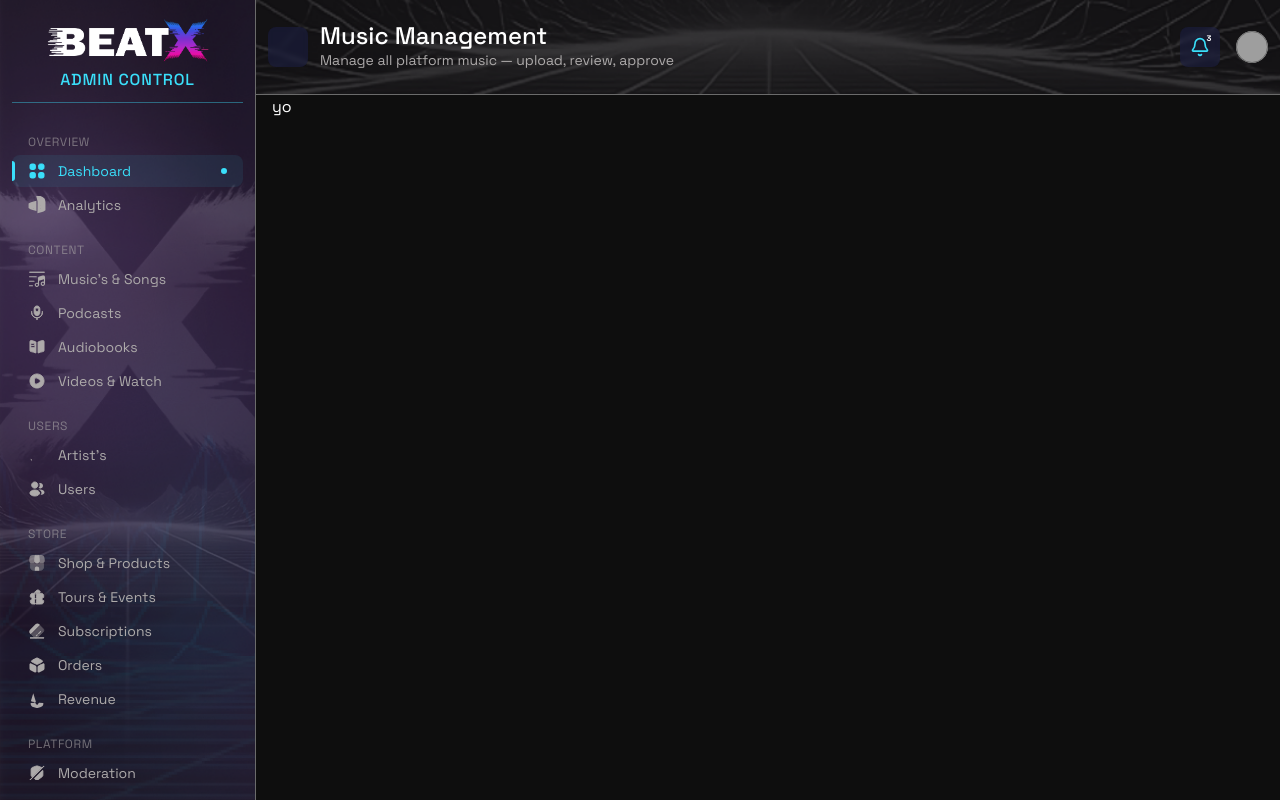
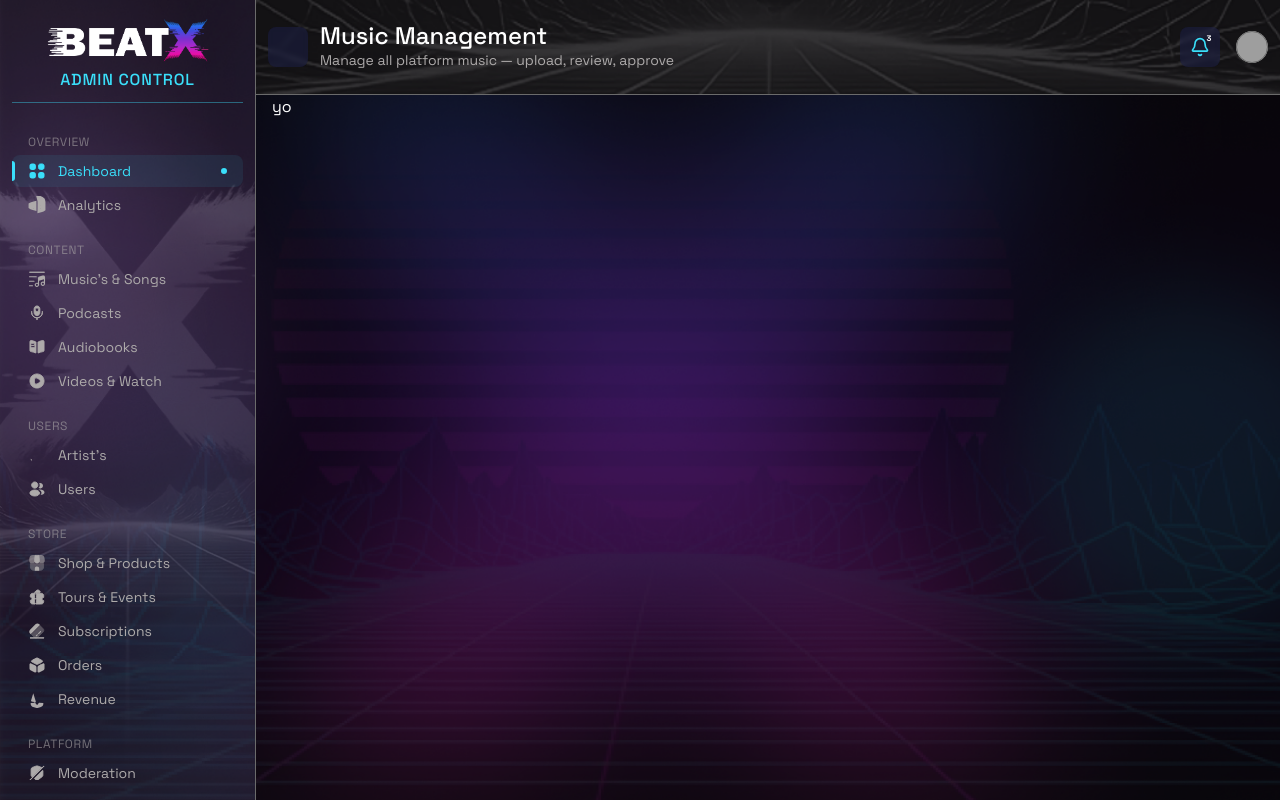
Before and after one commit to ArunRoy404/beat-x-nextjs, a Next.js app: page /admin/dashboard in a window 1280 px wide. Built offline with nearby package versions, Linux system fonts and the light colour scheme; grey boxes are pictures that could not be loaded; some icons are missing.

Commit message:
feat: add CommonDashboardLayout and CommonDashboardOutlet components for sidebar-integrated dashboard scaffolding

```diff
--- a/src/layouts/CommonDashboardLayout/CommonDashboardLayout.jsx
+++ b/src/layouts/CommonDashboardLayout/CommonDashboardLayout.jsx
@@ -5,9 +5,12 @@ import CommonDashboardSidebar from "./CommonDashboardSidebar"
 
 export default function CommonDashboardLayout({ children, sidebarData, sidebarTitle }) {
     return (
-        <SidebarProvider>
+        <SidebarProvider
+            className="bg-cover bg-center bg-no-repeat w-full min-h-screen"
+            style={{ backgroundImage: "url('/bg-images/dashboard_bg.png')" }}
+        >
             <CommonDashboardSidebar data={sidebarData} title={sidebarTitle} />
-            <SidebarInset>
+            <SidebarInset className="bg-transparent">
                 <CommonDashboardNavbar />
                 <CommonDashboardOutlet>{children}</CommonDashboardOutlet>
             </SidebarInset>
--- a/src/layouts/CommonDashboardLayout/CommonDashboardOutlet.jsx
+++ b/src/layouts/CommonDashboardLayout/CommonDashboardOutlet.jsx
@@ -1,16 +1,7 @@
 const CommonDashboardOutlet = ({ children }) => {
   return (
     <div className="flex flex-1 flex-col gap-4 p-4 pt-0">
-      {children || (
-        <>
-          <div className="grid auto-rows-min gap-4 md:grid-cols-3">
-            <div className="aspect-video rounded-xl bg-muted/50" />
-            <div className="aspect-video rounded-xl bg-muted/50" />
-            <div className="aspect-video rounded-xl bg-muted/50" />
-          </div>
-          <div className="min-h-[100vh] flex-1 rounded-xl bg-muted/50 md:min-h-min" />
-        </>
-      )}
+      {children}
     </div>
   );
 };
```
